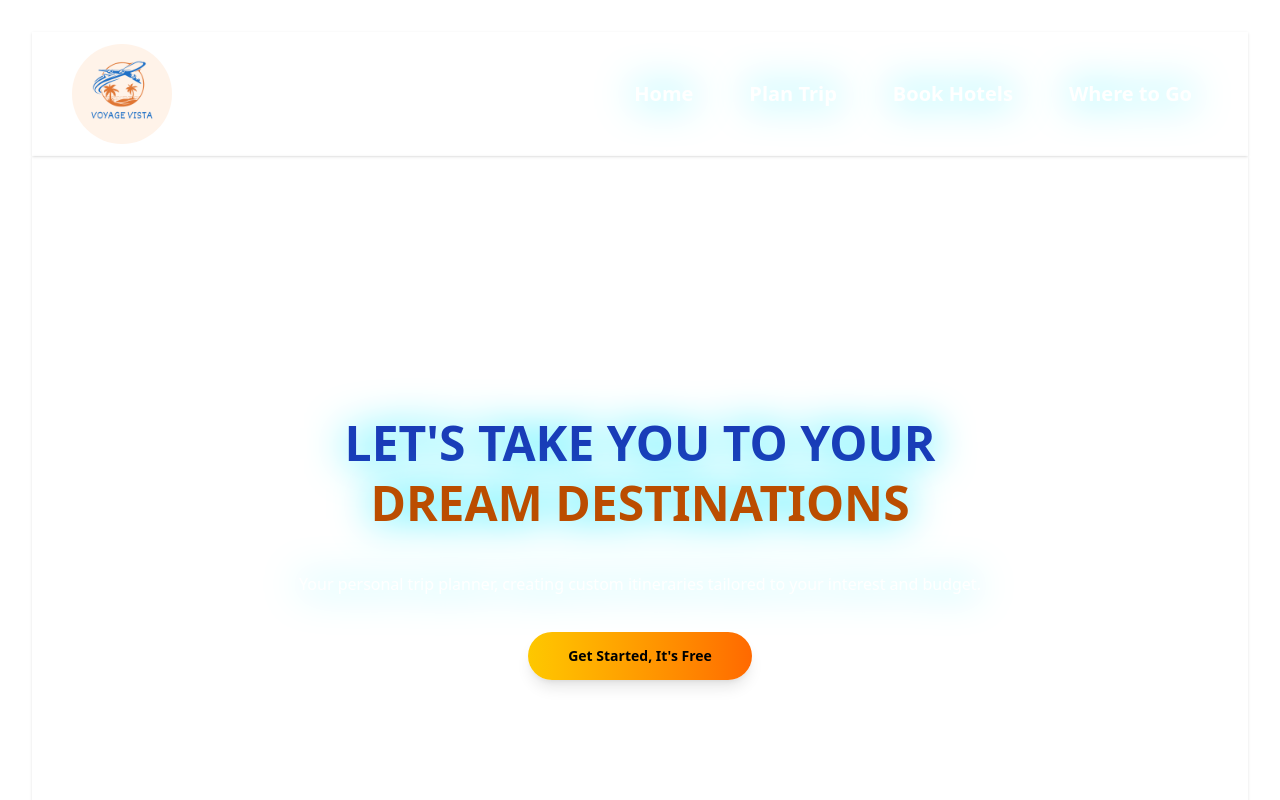
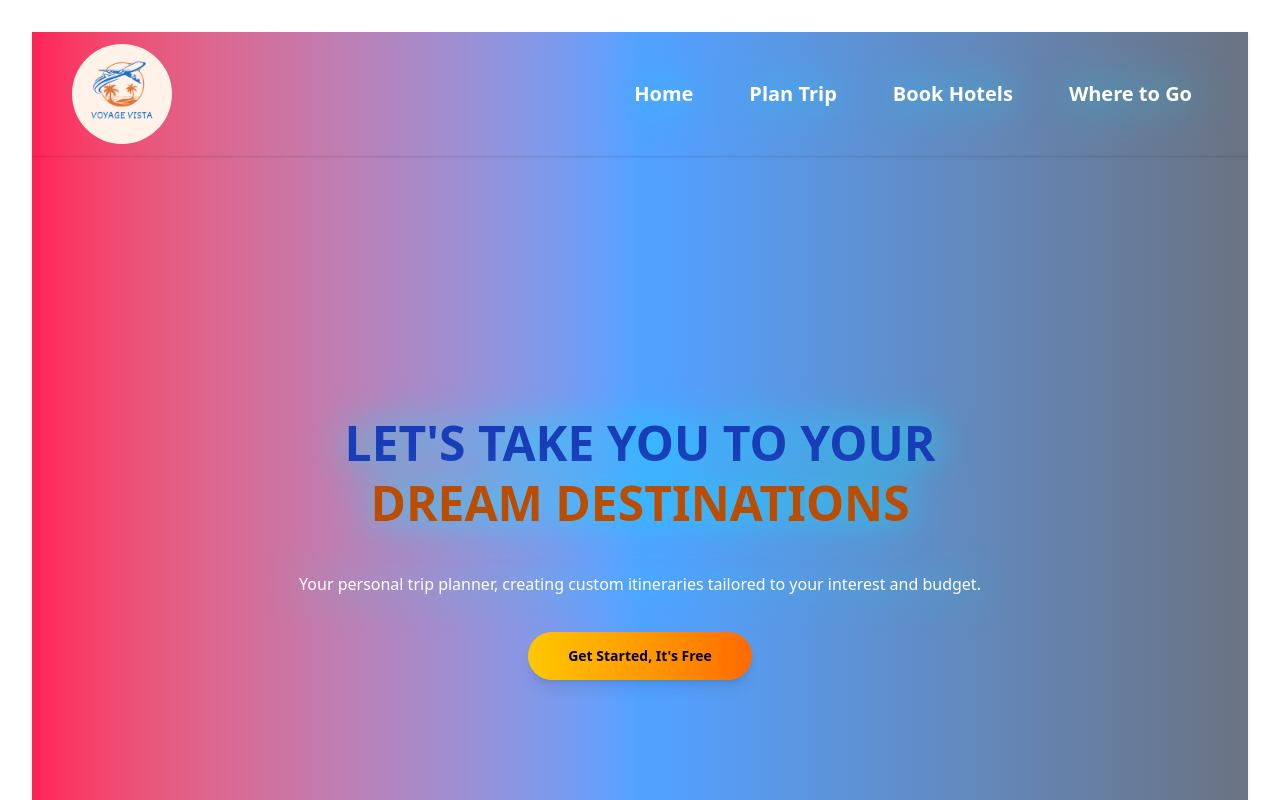
Before and after one commit to vrinda-parmar/TravelPlanner, a React (Vite) app: page / in a window 1280 px wide. Shown: the top 800 px of the page. Built offline with nearby package versions, Linux system fonts and the light colour scheme.

Commit message:
background and color change

```diff
--- a/src/components/custom/Hero.jsx
+++ b/src/components/custom/Hero.jsx
@@ -5,7 +5,7 @@ import Header from './Header'
 
 const Hero = () => {
   return (
-    <div className='w-full min-h-screen bg-cover bg-center bg-[url("/discover.jpg")]   '  >
+    <div className='w-full min-h-screen bg-cover  bg-center bg-gradient-to-r from-rose-500 via-blue-400 to-gray-500 bg-[url("/discover.jpg")]   '  >
       <Header />
       <div className='flex flex-col items-center w-full h-[90vh] gap-9 p-3 shadow-sm justify-center'>
         <h1 className='font-extrabold text-[40px] text-center mt-16'>
```
